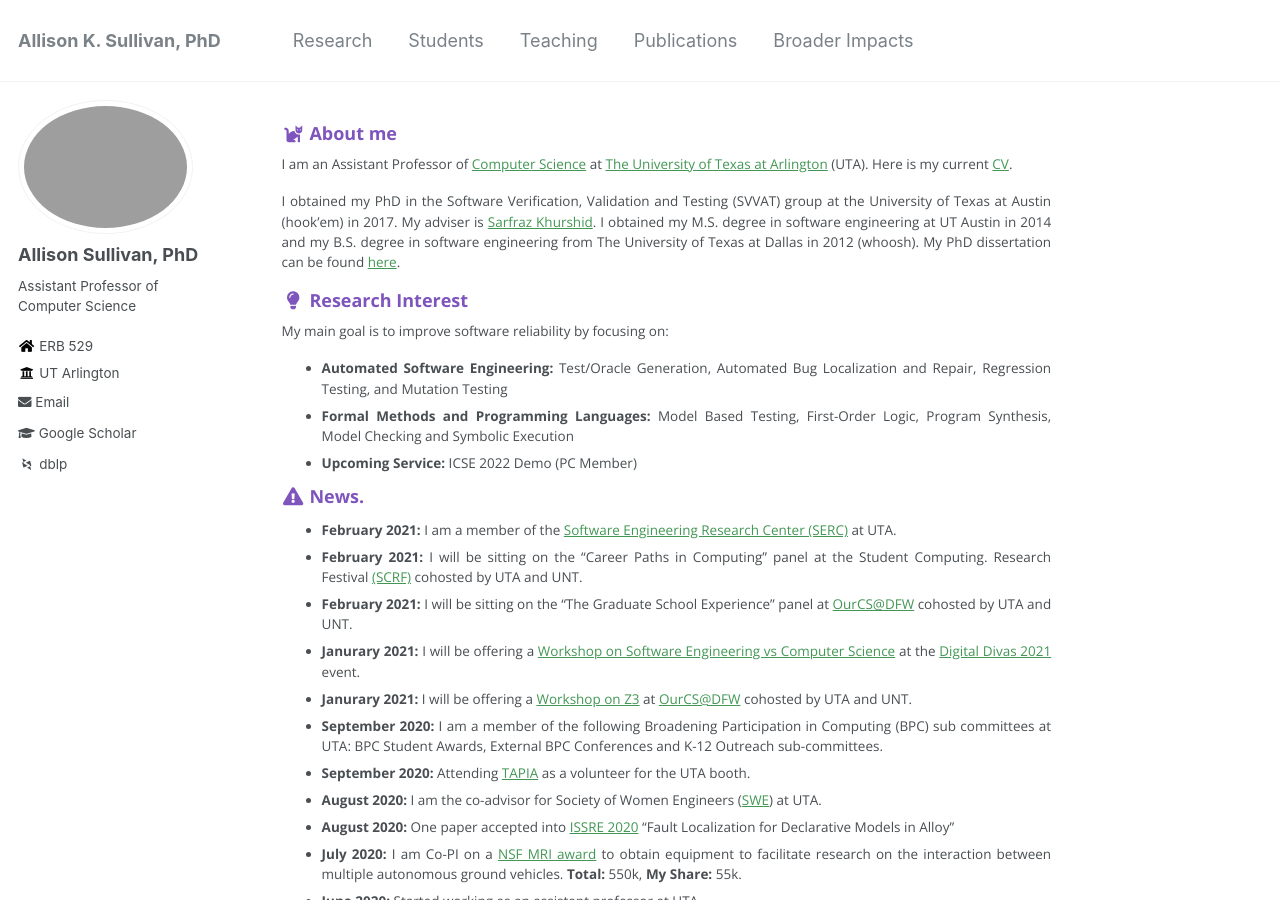
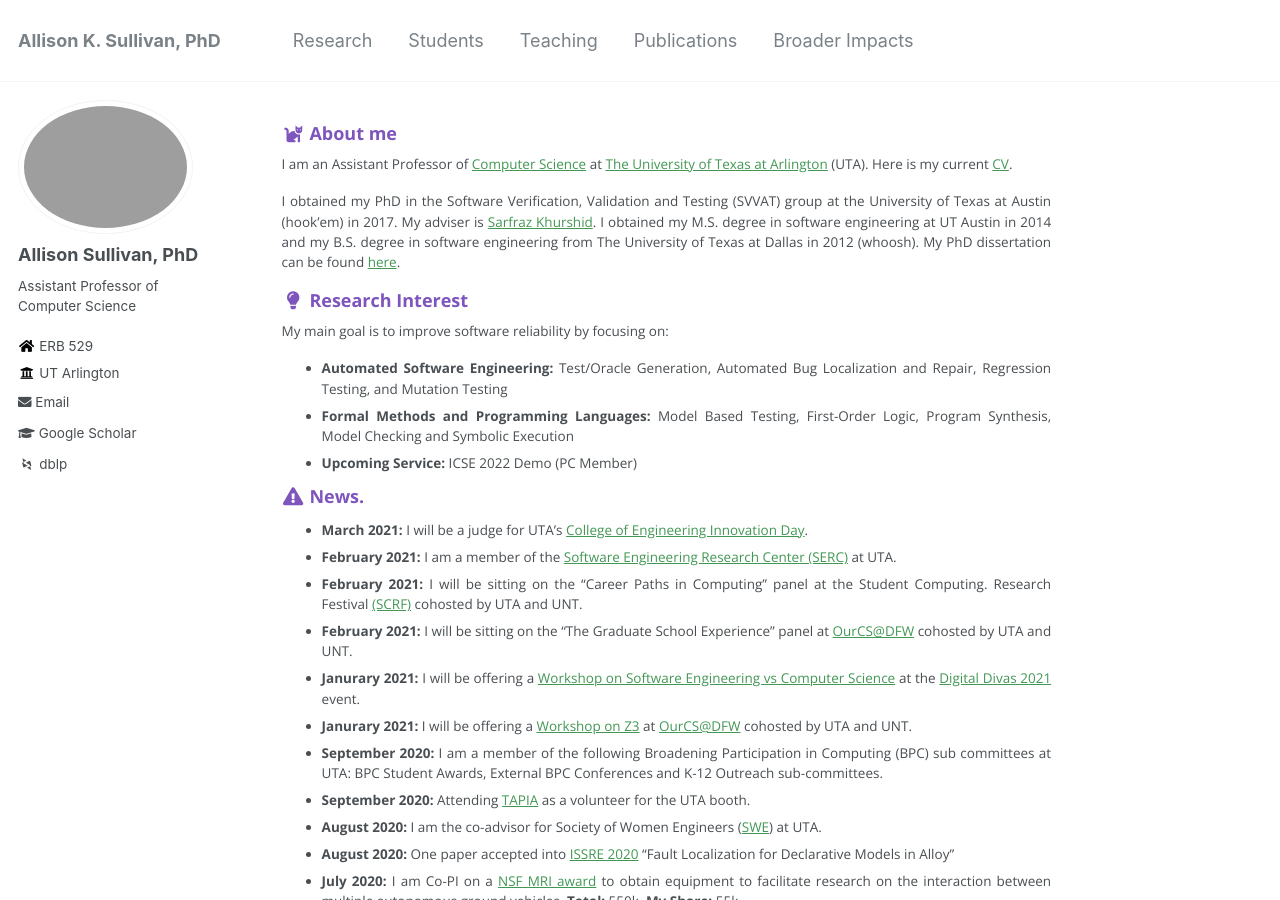
Before and after one commit to Allisonius/allisonius.github.io, a Jekyll site: the page built from _pages/about.md, in a window 1280 px wide and 900 px high. Built offline with Jekyll 4.4.1, drawn with Linux system fonts in a browser that asks for light colours; some web fonts are replaced.

Commit message:
Update about.md

```diff
--- a/_pages/about.md
+++ b/_pages/about.md
@@ -24,6 +24,7 @@ Checking and Symbolic Execution
 
 
 ### <i class="fa fa-fw fa-exclamation-triangle" aria-hidden="true"></i> News.
+* **March 2021:** I will be a judge for UTA's [College of Engineering Innovation Day](https://www.uta.edu/academics/schools-colleges/engineering/students/innovation-day/).
 * **February 2021:** I am a member of the [Software Engineering Research Center (SERC)](https://se-research-center.uta.edu/) at UTA.
 * **February 2021:** I will be sitting on the "Career Paths in Computing" panel at the Student Computing.
 Research Festival [(SCRF)](https://uta.engineering/ourcs/) cohosted by UTA and UNT.
```
